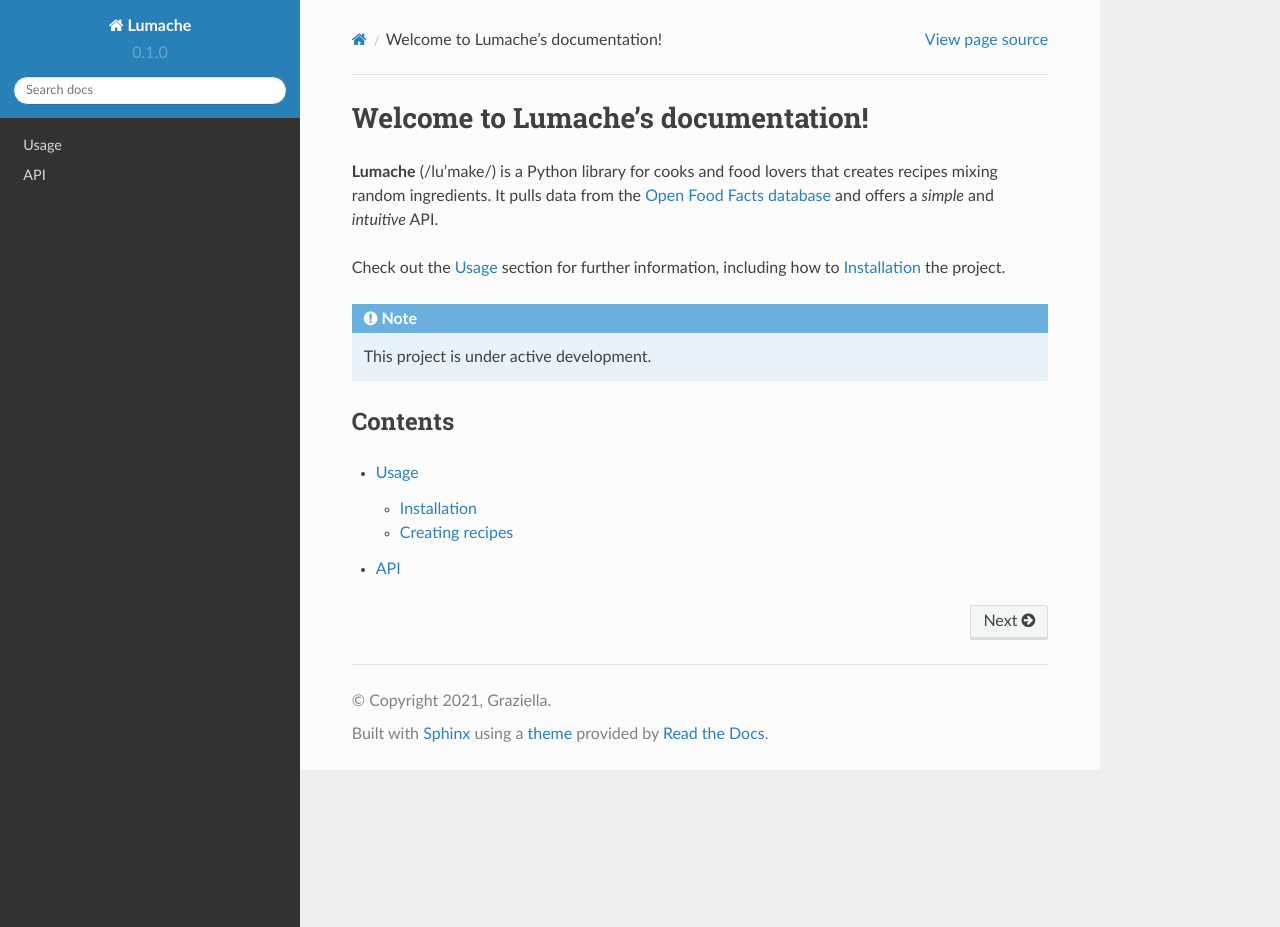
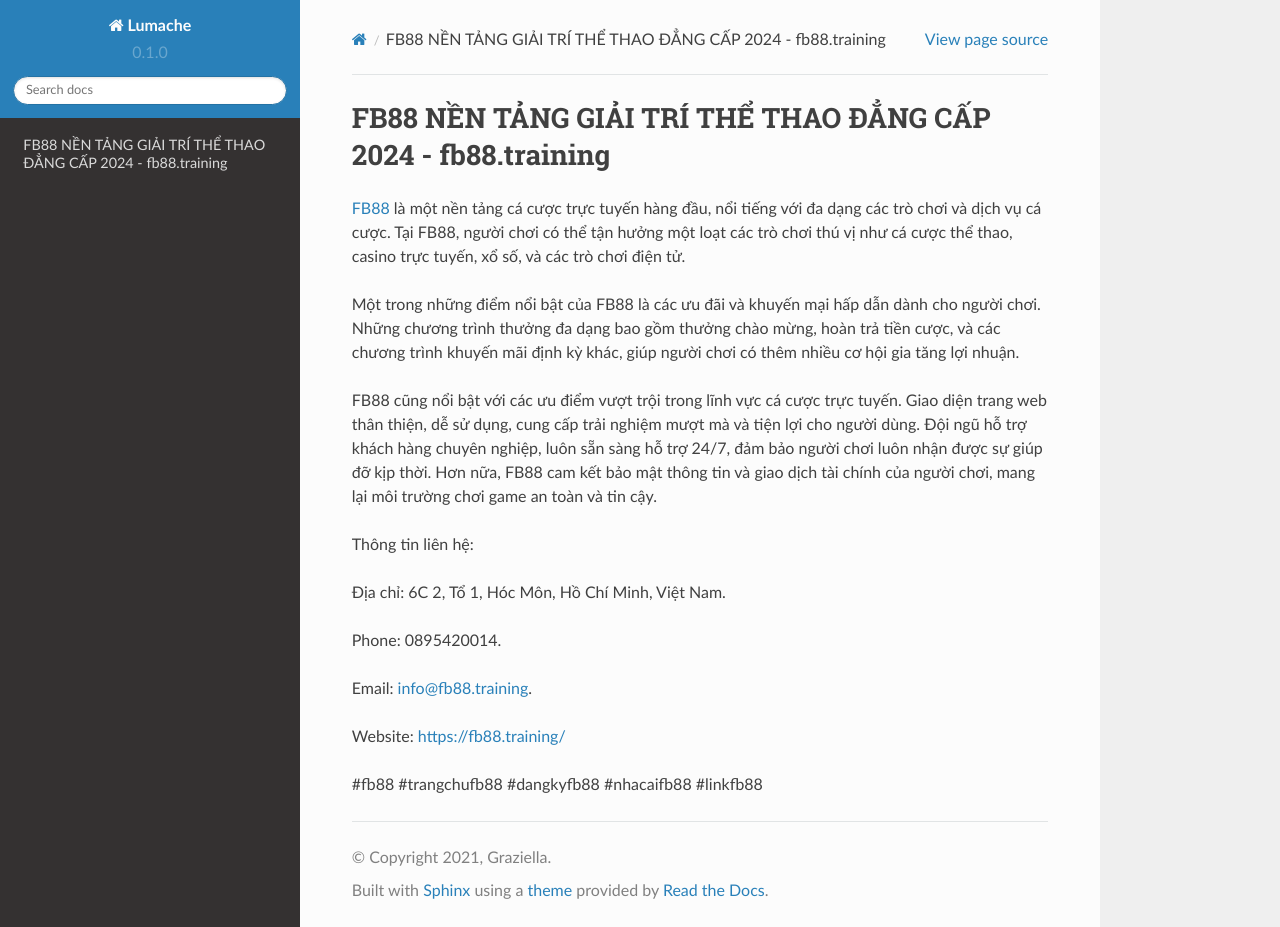
Before and after one commit to iaduphattai904809/fb88show, a Sphinx documentation site: the page built from docs/source/index.rst, in a window 1280 px wide and 927 px high. Built offline with Sphinx 7.4.7 and the Read the Docs theme 2.0.0, drawn with Linux system fonts in a browser that asks for light colours.

Commit message:
Update index.rst

```diff
--- a/docs/source/index.rst
+++ b/docs/source/index.rst
@@ -1,22 +1,20 @@
-Welcome to Lumache's documentation!
+FB88 NỀN TẢNG GIẢI TRÍ THỂ THAO ĐẲNG CẤP 2024 - fb88.training
 ===================================
 
-**Lumache** (/lu'make/) is a Python library for cooks and food lovers
-that creates recipes mixing random ingredients.
-It pulls data from the `Open Food Facts database <https://world.openfoodfacts.org/>`_
-and offers a *simple* and *intuitive* API.
+`FB88 <https://fb88.training/>`_ là một nền tảng cá cược trực tuyến hàng đầu, nổi tiếng với đa dạng các trò chơi và dịch vụ cá cược. Tại FB88, người chơi có thể tận hưởng một loạt các trò chơi thú vị như cá cược thể thao, casino trực tuyến, xổ số, và các trò chơi điện tử.
 
-Check out the :doc:`usage` section for further information, including
-how to :ref:`installation` the project.
+Một trong những điểm nổi bật của FB88 là các ưu đãi và khuyến mại hấp dẫn dành cho người chơi. Những chương trình thưởng đa dạng bao gồm thưởng chào mừng, hoàn trả tiền cược, và các chương trình khuyến mãi định kỳ khác, giúp người chơi có thêm nhiều cơ hội gia tăng lợi nhuận.
 
-.. note::
+FB88 cũng nổi bật với các ưu điểm vượt trội trong lĩnh vực cá cược trực tuyến. Giao diện trang web thân thiện, dễ sử dụng, cung cấp trải nghiệm mượt mà và tiện lợi cho người dùng. Đội ngũ hỗ trợ khách hàng chuyên nghiệp, luôn sẵn sàng hỗ trợ 24/7, đảm bảo người chơi luôn nhận được sự giúp đỡ kịp thời. Hơn nữa, FB88 cam kết bảo mật thông tin và giao dịch tài chính của người chơi, mang lại môi trường chơi game an toàn và tin cậy.
 
-   This project is under active development.
+Thông tin liên hệ:
 
-Contents
---------
+Địa chỉ: 6C 2, Tổ 1, Hóc Môn, Hồ Chí Minh, Việt Nam.
 
-.. toctree::
+Phone: 0895420014.
 
-   usage
-   api
+Email: info@fb88.training.
+
+Website: https://fb88.training/
+
+#fb88 #trangchufb88 #dangkyfb88 #nhacaifb88 #linkfb88
```
